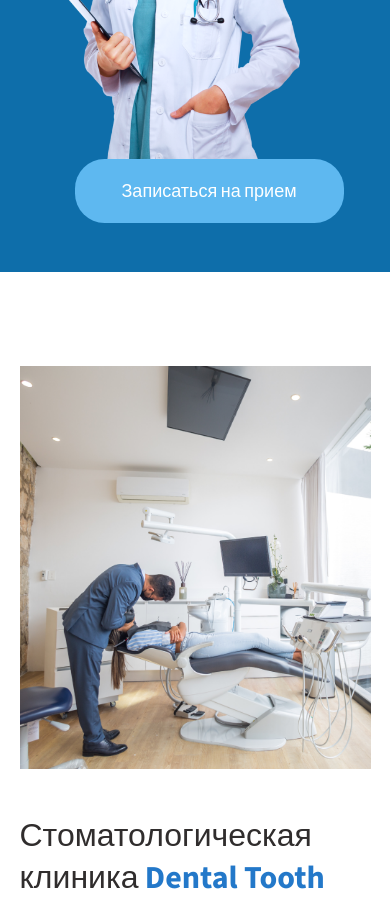
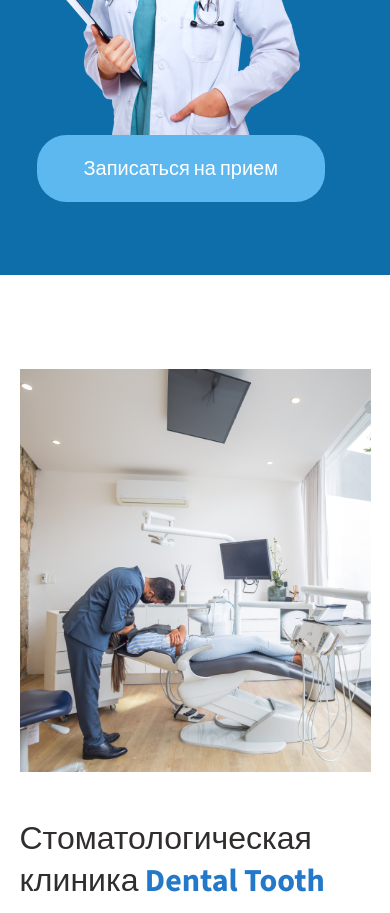
Before and after one commit to Jasur-Anarbaev/dental-project, a React (Create React App) app: page / in a window 390 px wide. Shown: the part 780-1693 px from the top of the page. Built offline with nearby package versions, Linux system fonts and the light colour scheme.

Commit message:
new-card

```diff
--- a/src/index.css
+++ b/src/index.css
@@ -618,10 +618,12 @@
 
     .main_btn {
       position: relative;
-      top: 575px;
+      top: 560px;
       z-index: 2;
-      left: 122px;
+      left: 112px;
+      font-size: 20px;
     }
+
 
 
   }
@@ -792,21 +794,19 @@
 
   .main_btn {
     position: relative;
-    top: 530px;
+    top: 483px;
     z-index: 2;
-    left: 68px;
+    left: 95px;
   }
-
-
 }
 
 
 @media (max-width:500px) {
   .main_btn {
     position: relative;
-    top: 510px;
+    top: 470px;
     z-index: 2;
-    left: 68px;
+    left: 85px;
   }
 
   h4 {
@@ -837,9 +837,9 @@
 
   .main_btn {
     position: relative;
-    top: 470px;
+    top: 430px;
     z-index: 2;
-    left: 25px;
+    left: 30px;
   }
 
   .dental__title {
@@ -895,12 +895,19 @@
   .services__elements {
     padding: 32px 27px;
   }
+
+  .main_btn {
+    position: relative;
+    top: 400px;
+    z-index: 2;
+    left: 27px;
+  }
 }
 
 
 @media (max-width:450px) {
   .main_btn {
-    top: 440px;
+    top: 390px;
   }
 
   .clinic__title {
@@ -946,8 +953,9 @@
 
 @media (max-width:420px) {
   .main_btn {
-    top: 405px;
+    top: 360px;
     right: -20px;
+    left: 10px;
   }
 
   .dental__title {
@@ -993,7 +1001,8 @@
   }
 
   .main_btn {
-    top: 370px;
+    top: 346px;
+    left: -8px;
   }
 
   .dental__items {
@@ -1026,10 +1035,12 @@
   }
 
   .main_btn {
-    top: 340px;
+    top: 330px;
     left: 0px;
+    font-size: 15px;
   }
 }
+
 
 @media (max-width:360px) {
   .header__street {
@@ -1072,7 +1083,8 @@
   }
 
   .main_btn {
-    padding: 20px 47px;
+    padding: 18px 35px;
+    top: 310px;
   }
 
   h4 {
@@ -1135,21 +1147,17 @@
     max-width: 294px;
   }
 
-  .main_btn {
+  /* .main_btn {
     padding: 15px 30px;
     font-size: 15px;
     position: relative;
     top: 338px;
     left: 30px;
-  }
+  } */
 
   .dental__title {
     font-size: 28px;
   }
-
-  /* .dental__text {
-    font-size: 13px;
-  } */
 
   h2 {
     font-size: 29px;
@@ -1167,11 +1175,25 @@
 
 }
 
+@media (max-width:350px) {
+  .main_btn {
+    top: 300px;
+    font-size: 17px;
+  }
+}
+
+@media (max-width:340px) {
+  /* .main_btn {
+    position: relative;
+    top: 300px;
+    left: 21px;
+  } */
+}
+
 @media (max-width:320px) {
+
   .main_btn {
-    position: relative;
-    top: 320px;
-    left: 20px;
+    top: 273px;
   }
 
   h4 {
@@ -1186,9 +1208,38 @@
     gap: 13px;
   }
 
-  /* .reception__box {
-    padding: 30px 15px;
-  } */
+  .dental__text {
+    font-size: 13px;
+  }
+
+  .dental__services_info {
+    gap: 7px;
+  }
+
+  .clinic__title {
+    font-size: 19px;
+  }
+
+  .clinic__subtitle {
+    font-size: 14px;
+  }
+
+  .Our__specialists__blog p {
+    margin-left: 0px;
+  }
+
+  .news__text {
+    font-size: 27px;
+  }
+
+  .box {
+    gap: 12px;
+  }
+
+  .review__content {
+    max-width: 150px;
+    font-size: 13px;
+  }
 }
 
 
```
